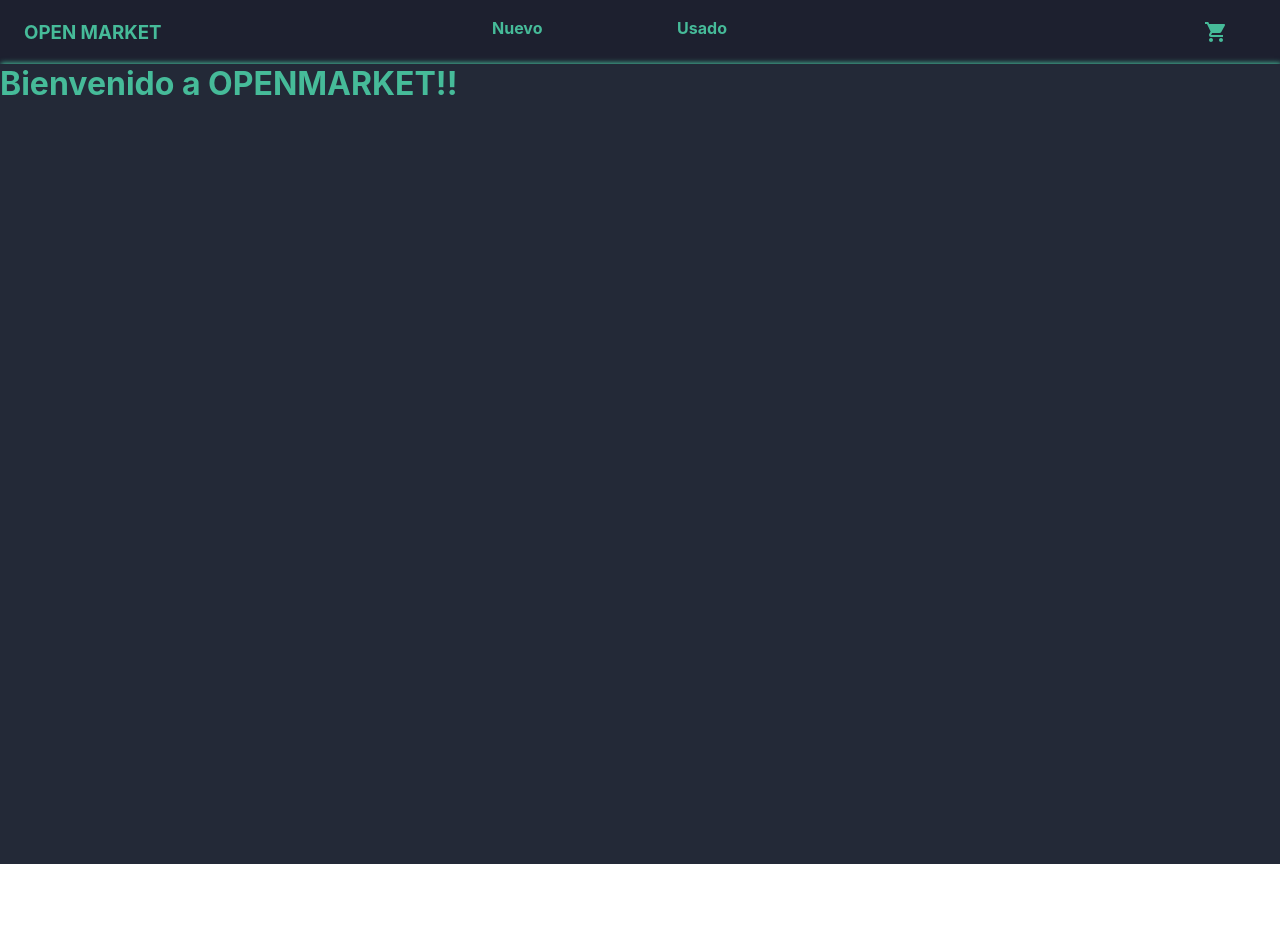
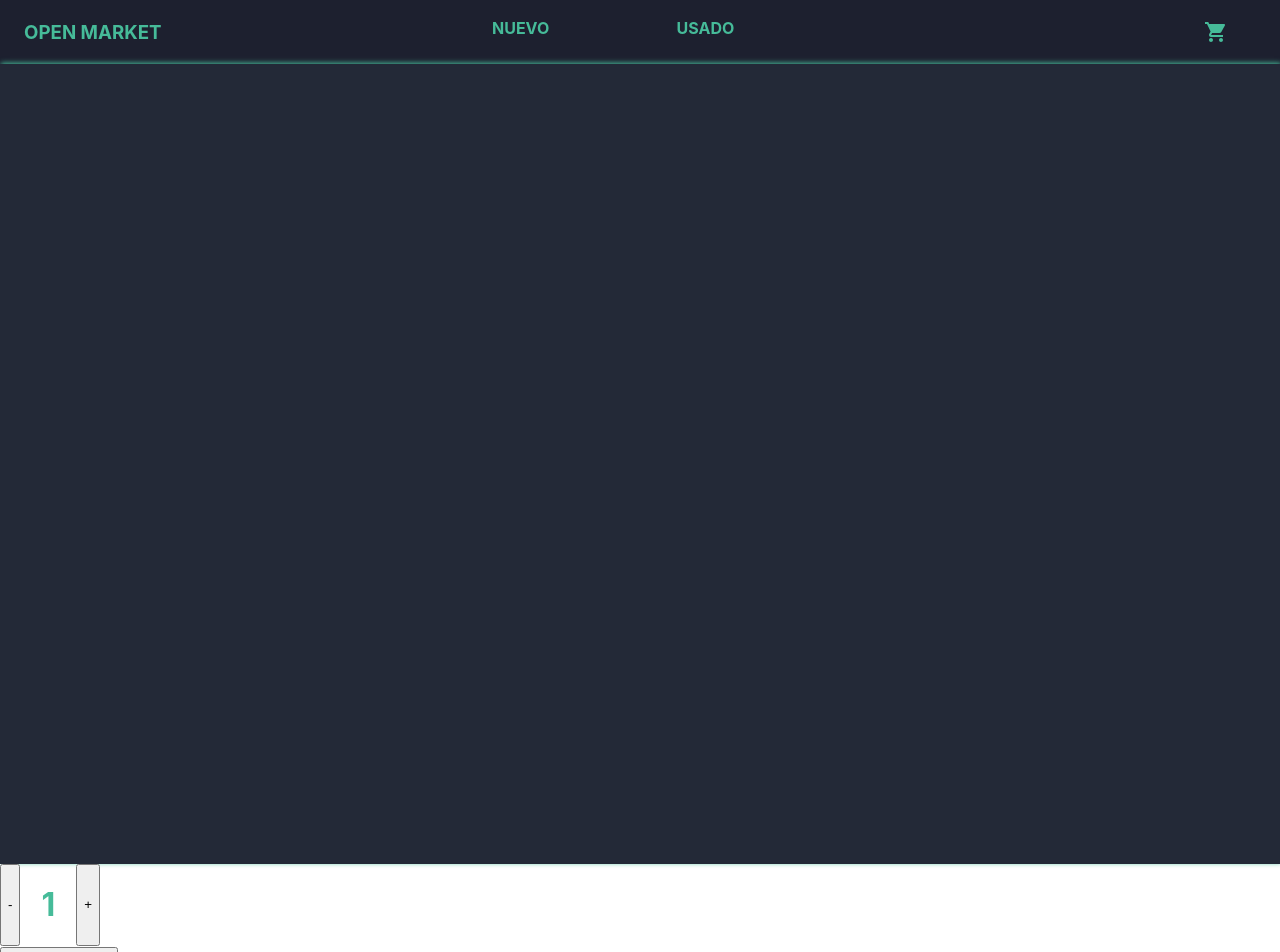
Before and after one commit to TTorres94/coder-open-market, a React (Create React App) app: page / in a window 1280 px wide. Shown: the top 952 px of the page. Before the commit the page ends 864 px from the top, so only its background shows below. Built offline with nearby package versions, Linux system fonts and the light colour scheme.

Commit message:
entrega clase 5

```diff
--- a/src/App.js
+++ b/src/App.js
@@ -1,17 +1,19 @@
 import './App.css';
 import NavBar from './components/navbar/navbar'
 import ItemListContainer from './components/ItemListContainer/ItemListContainer'
+import ItemCountContainer from './containers/itemCountContainer/itemCountContainer'
+
 
 function App() {
-
-  const greeting = 'Bienvenido a OPENMARKET!!'
-
 
 
   return (
     <div className="App">
       <NavBar />
-      <ItemListContainer greeting = {greeting} />
+      <ItemListContainer />
+      <ItemCountContainer />
+
+
     </div>
   );
 }
--- a/src/components/ItemListContainer/ItemListContainer.js
+++ b/src/components/ItemListContainer/ItemListContainer.js
@@ -4,7 +4,7 @@ import './ItemListcontainer.css'
 export default function ItemListContainer({greeting}) {
     return (
         <div className = 'main'>
-            <h1>{greeting}</h1>
+
         </div>
     )
 }
--- /dev/null
+++ b/src/components/counter/counter.css
@@ -0,0 +1,5 @@
+.counter__buttons{
+    display:flex;
+    width:100px;
+    justify-content:space-between;
+}
--- /dev/null
+++ b/src/components/counter/counter.js
@@ -0,0 +1,19 @@
+import React from 'react'
+import './counter.css'
+
+export default function Counter({incrementar, decrementar, number, onAdd}) {
+    return (
+      <div>
+
+        <div className='counter__buttons'>
+          <button onClick={decrementar}>-</button>
+          <h1>{number}</h1>
+          <button onClick={incrementar}>+</button>
+        </div>
+        <div>
+          <button onClick={onAdd}>Agregar al carrito</button>
+        </div>
+
+      </div>
+    );
+  }
--- a/src/components/navbar/navbar.js
+++ b/src/components/navbar/navbar.js
@@ -3,7 +3,6 @@ import { makeStyles } from '@material-ui/core/styles';
 import AppBar from '@material-ui/core/AppBar';
 import Toolbar from '@material-ui/core/Toolbar';
 import IconButton from '@material-ui/core/IconButton';
-import MenuIcon from '@material-ui/icons/Menu';
 import CartWidget from '../cartWidget/cartWidget'
 import './style.css'
 
@@ -31,10 +30,10 @@ export default function NavBar() {
 
           <div className= 'condition-list'>
             <p variant="h6" className={classes.title}>
-              Nuevo
+              NUEVO
             </p>
             <p variant="h6" className={classes.title}>
-              Usado
+              USADO
             </p>
           </div>
 
--- /dev/null
+++ b/src/containers/itemCountContainer/itemCountContainer.css
@@ -0,0 +1,6 @@
+.count-container{
+    background-color:darkcyan;
+    width:400px;
+    height:100px;
+    margin:auto;
+}
--- /dev/null
+++ b/src/containers/itemCountContainer/itemCountContainer.js
@@ -0,0 +1,35 @@
+import React, {useState} from 'react'
+import './itemCountContainer.css'
+import Counter from '../../components/counter/counter'
+
+export default function ItemCountContainer(props) {
+    const [initialNumber, setNumber] = useState (1);
+    const stock = 5;
+
+
+    function increment() {
+        if(initialNumber < stock){
+            setNumber(initialNumber + 1)
+        }
+
+    }
+
+    function decrement () {
+        if(initialNumber >= 2){
+            setNumber(initialNumber - 1)
+        }
+    }
+
+    function onAdd(){
+        console.log(initialNumber)
+
+
+    }
+
+
+    return(
+        <div className='counterContainer'>
+            <Counter incrementar={increment} decrementar={decrement} number={initialNumber} onAdd={onAdd} />
+        </div>
+    )
+}
```
